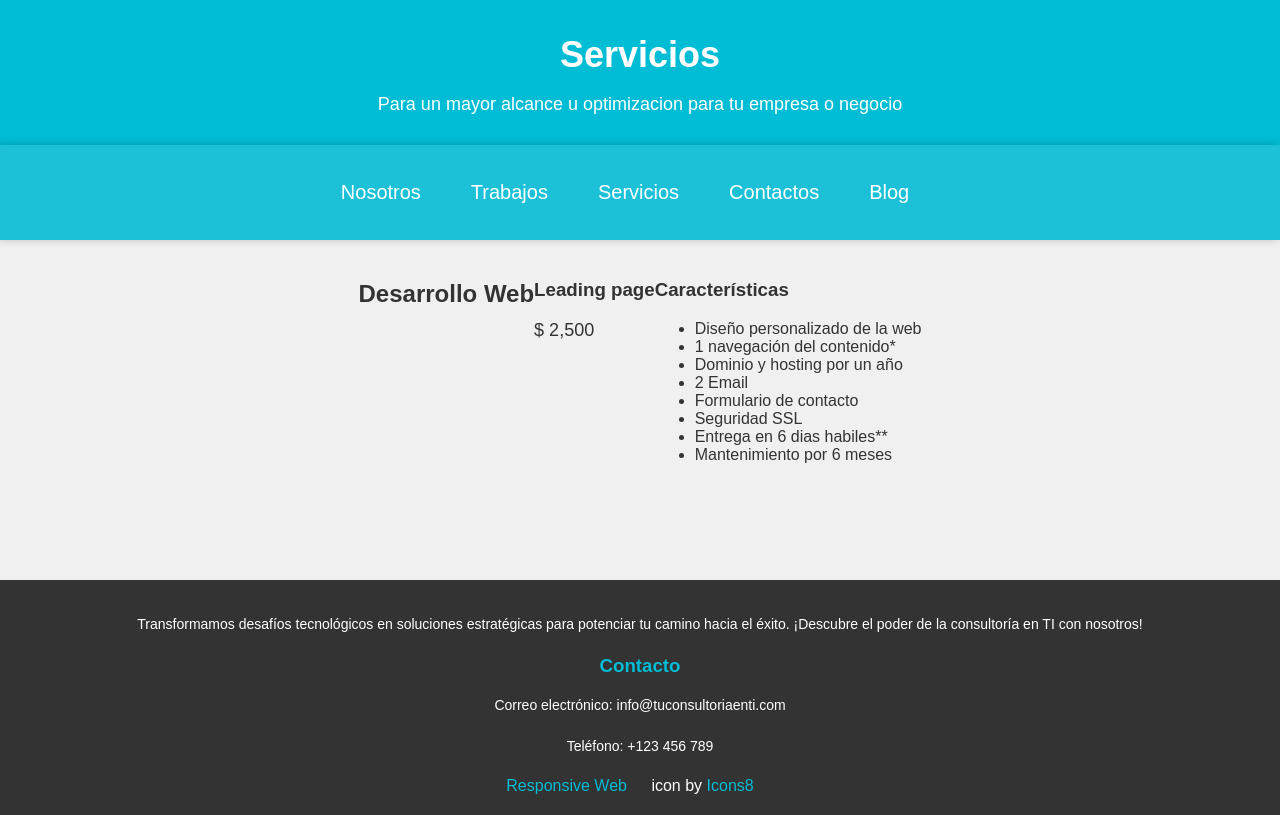
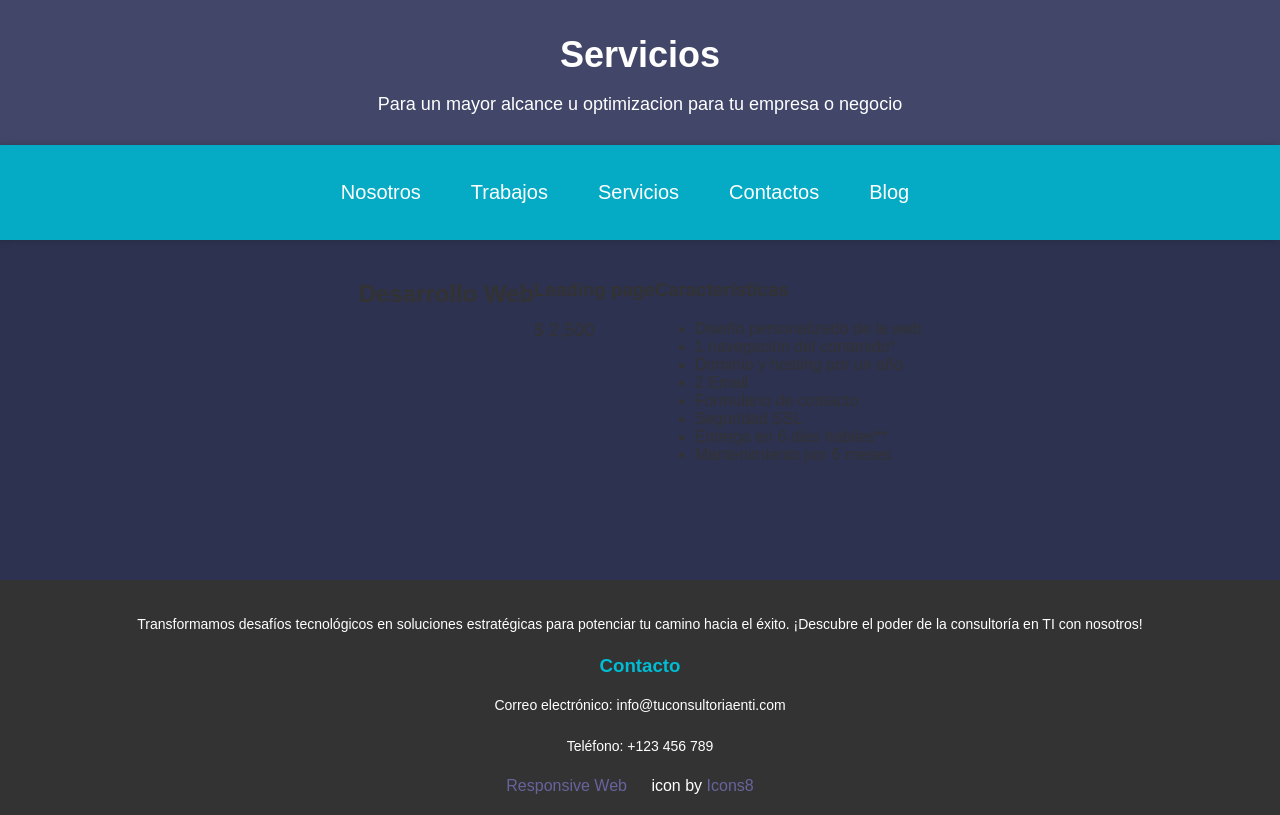
Before and after one commit to Leira666/Portafolio, a plain HTML site: page servicios.html in a window 1280 px wide. Drawn offline with Linux system fonts and the light colour scheme.

Commit message:
fondo nuevo

```diff
--- a/styleindex.css
+++ b/styleindex.css
@@ -2,12 +2,12 @@ body {
   font-family: Arial, sans-serif;
   margin: 0;
   padding: 0;
-  background-color: #f0f0f0;
+  background-color: #2d3250;
   color: #333;
 }
 
 header {
-  background-color: #00bcd4;
+  background-color: #424769;
   padding: 10px;
   width: auto;
   text-align: center;
@@ -25,7 +25,7 @@ p {
 }
 
 a {
-  color: #00bcd4;
+  color: #67649d;
   text-decoration: none;
   margin-right: 20px;
 }
```
